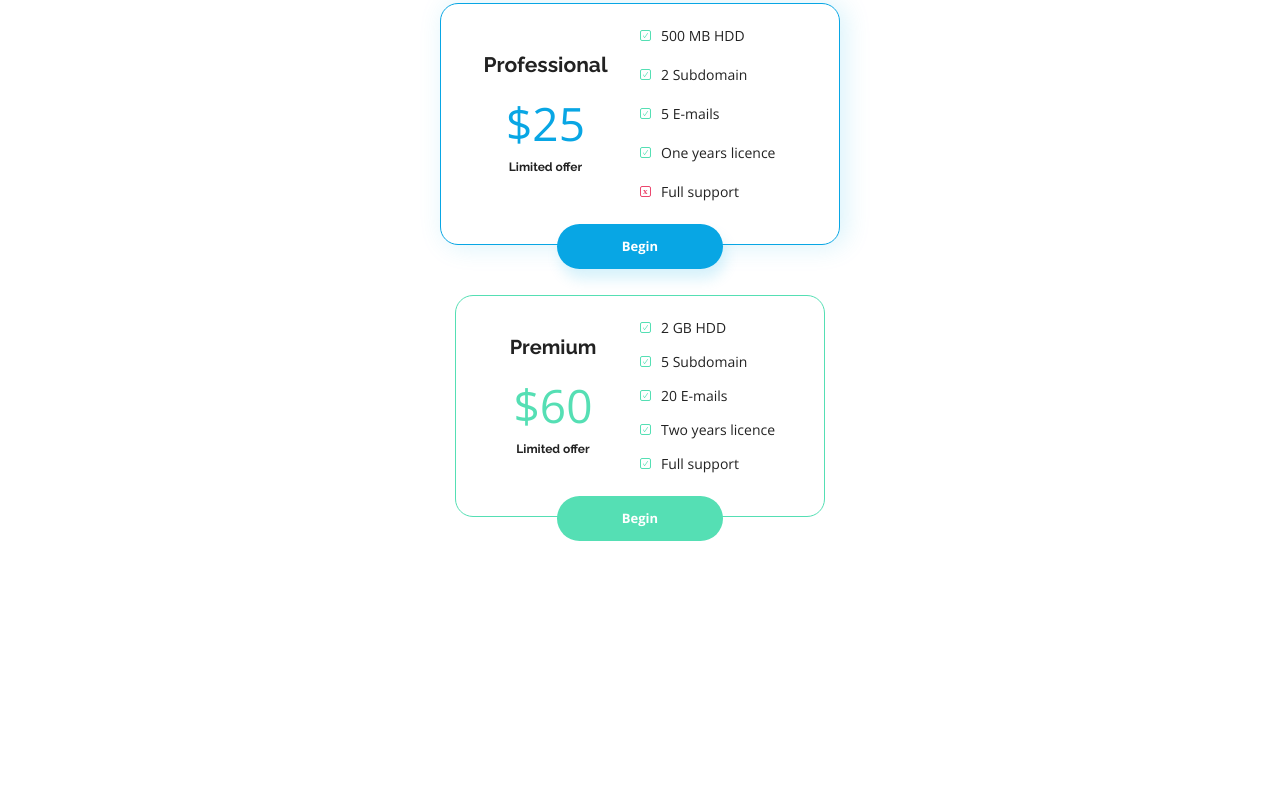
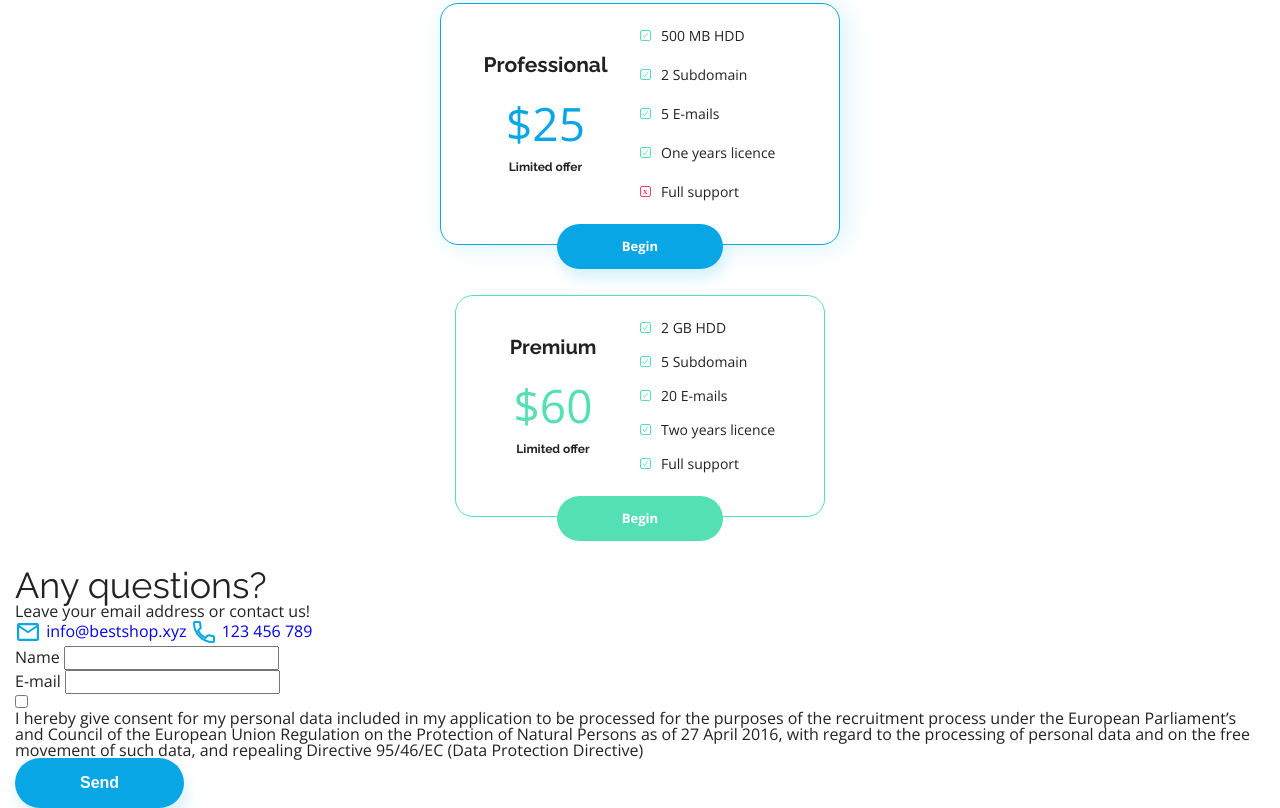
Before and after one commit to Szczepan00/best_shop, a website: page index.html in a window 1280 px wide. Shown: the part 3044-3852 px from the top of the page. Before the commit the page ends 3611 px from the top, so only its background shows below. Drawn offline with nearby package versions, Linux system fonts and the light colour scheme.

Commit message:
contact srction html

```diff
--- a/index.html
+++ b/index.html
@@ -179,6 +179,58 @@
                 </div>
             </div>
         </section>
+
+        <section class="contact container" id="contact">
+
+            <div class="contact__column">
+                <h2 class="contact__title">Any questions?</h2>
+                <p class="contact__instruction">
+                    Leave your email address or contact us!
+                </p>
+                <div class="contact__details">
+                    <a href="mailto:info@bestshop.xyz" class="details__item">
+                        <img src="assets/Mail%20Icon.svg" alt="mail"/>
+                        info@bestshop.xyz
+                    </a>
+
+                    <a href="tel:123456789" class="details__item">
+                        <img src="assets/Phone%20Icon.svg" alt="phone"/>
+                        123 456 789
+                    </a>
+                </div>
+            </div>
+
+            <div class="contact__column">
+                <form class="form">
+                    <div class="form__field">
+                        <label class="form__label" for="name">Name</label>
+                        <input type="text" class="form__input name" id="name" />
+                    </div>
+
+                    <div class="form__field">
+                        <label class="form__label" for="email">E-mail</label>
+                        <input type="email" class="form__input email" id="email" />
+                    </div>
+
+                    <div class="form__consent">
+                        <label class="form__checkbox">
+                            <input type="checkbox"/>
+                            <span class="checkbox"></span>
+                            <p class="consent__text">
+                                I hereby give consent for my personal data included in my
+                                application to be processed for the purposes of the recruitment
+                                process under the European Parliament’s and Council of the
+                                European Union Regulation on the Protection of Natural Persons as
+                                of 27 April 2016, with regard to the processing of personal data
+                                and on the free movement of such data, and repealing Directive
+                                95/46/EC (Data Protection Directive)
+                            </p>
+                        </label>
+                    </div>
+                    <button type="submit" class="btn btn--primary">Send</button>
+                </form>
+            </div>
+        </section>
     </main>
 </body>
 </html>
```
